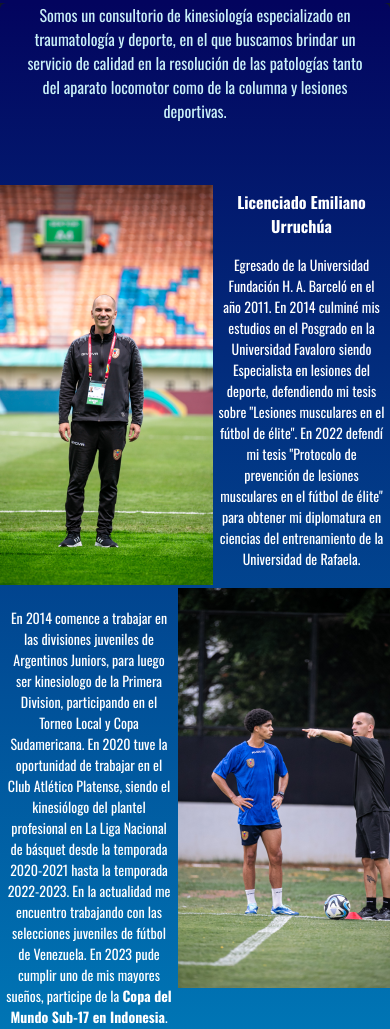
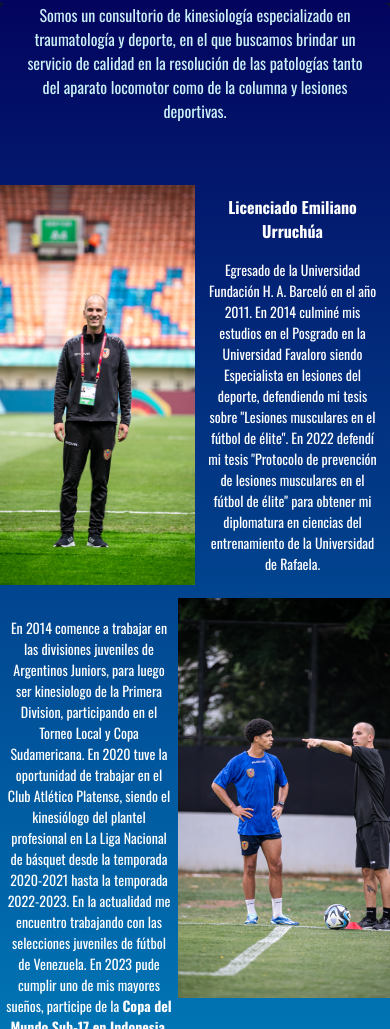
Before and after one commit to amandabrousson/SANTEv2, a website: page index.html in a window 390 px wide. Shown: the part 684-1713 px from the top of the page. Drawn offline with nearby package versions, Linux system fonts and the light colour scheme.

Commit message:
ajusteScreen4

```diff
--- a/scss/_header.scss
+++ b/scss/_header.scss
@@ -135,7 +135,7 @@ header{
             }
             .menuBurger{
                 display: block;
-                // margin-right: 5rem;
+                margin-right: 3.3rem;
                 margin-left: 3rem;
                 padding-left: 2rem;
                 background: transparent;
--- a/scss/_sobrenostros.scss
+++ b/scss/_sobrenostros.scss
@@ -153,13 +153,13 @@
             &__container1{
                 display: flex;
                 img{
-                    width: 213px;
+                    width: 50%;
                     height: 400px;
                 }
                 &__contenido1{
                     color: white;
                     text-align: center;
-                    padding: 5px;
+                    padding: 10px;
                     h3{
                         font-size: 16px;
                         font-family: oswald;
```
Also changed, not shown: css/index.css.
